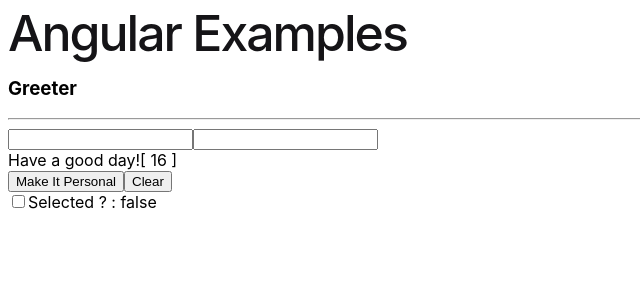
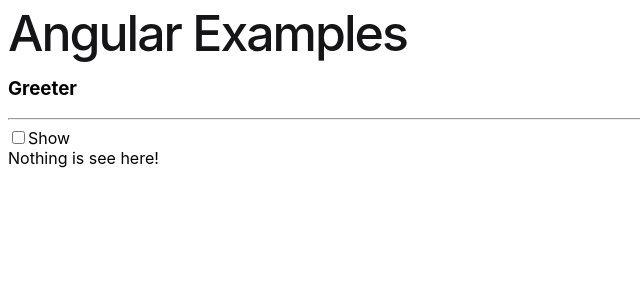
Before and after one commit to tkmagesh/Siemens-Angular-May-2026, an Angular app in the folder first-app/: page / in a window 1280 px wide. Shown: the top 300 px of the page, without its empty margins (0-640 px from the left). Built offline with nearby package versions, Linux system fonts and the light colour scheme.

Commit message:
control flow - @if, @else

```diff
--- a/first-app/src/app/greeter/greeter.html
+++ b/first-app/src/app/greeter/greeter.html
@@ -1,5 +1,13 @@
 <h3>Greeter</h3>
 <hr>
+<input type="checkbox"
+    (input)="selected.set($any($event.target).checked)"
+    [checked]="selected()"
+>
+<span>Show</span>
+
+@if (selected()) {
+    <div>
         <input type="text" (input)="firstName.set($any($event.target).value)">
         <input type="text" #lastNameRef (input)="lastName.set(lastNameRef.value)">
         <div>
@@ -14,8 +22,7 @@
         <button (click)="onPersonalClick()">Make It Personal</button>
         <button (click)="onBtnClearClick()">Clear</button>
         <br>
-<input type="checkbox"
-    (input)="selected.set($any($event.target).checked)"
-    [checked]="selected()"
->
-<span>Selected ? : {{selected()}}</span>
+    </div>
+} @else {
+    <div>Nothing is see here!</div>
+}
```
Lines whose indentation alone changed are shown as unchanged.
